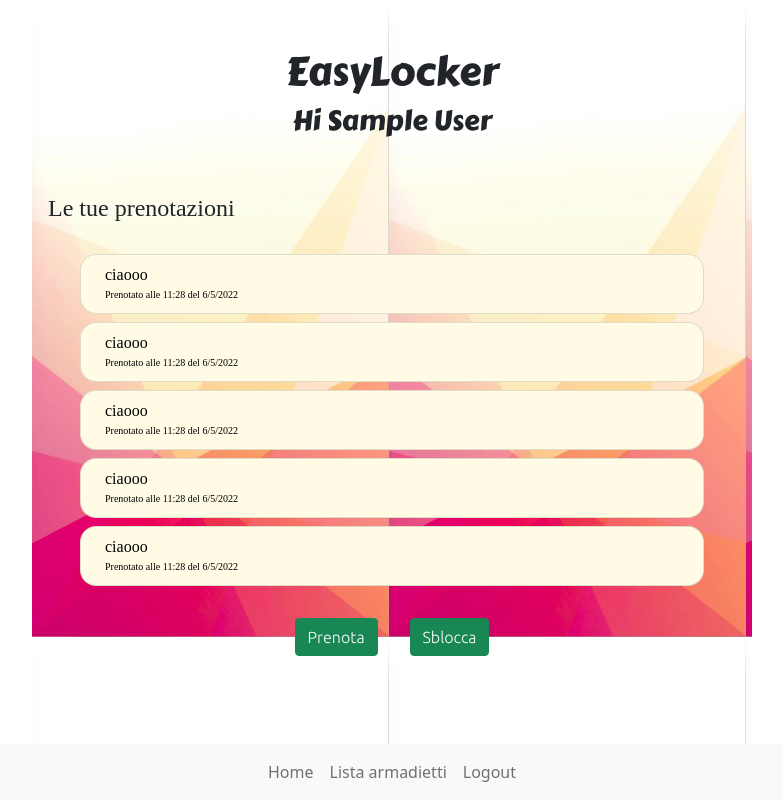
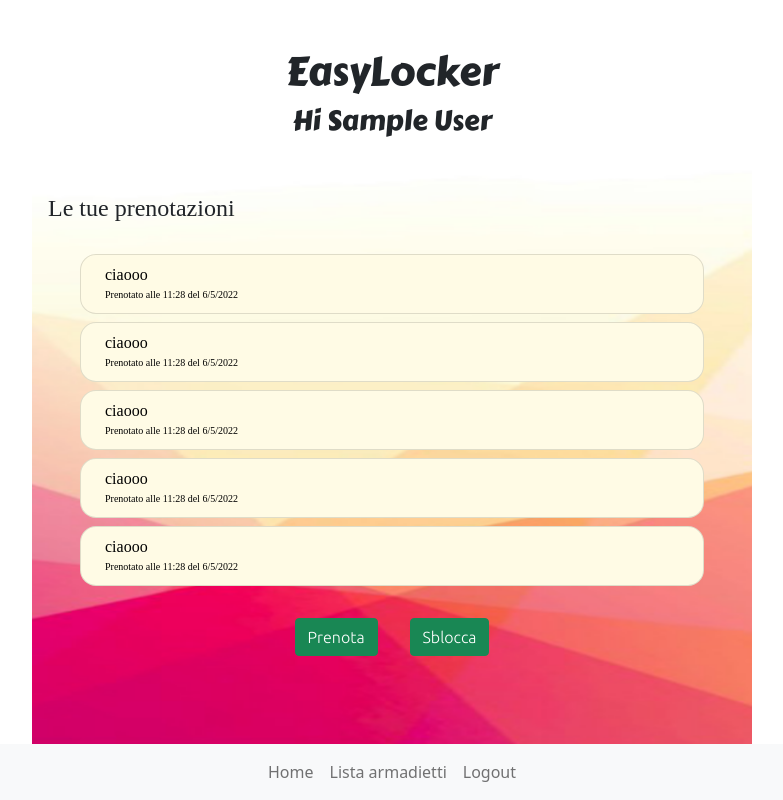
Before and after one commit to EasyLocker/web, a Vue app: page / in a window 1280 px wide. Shown: the whole page, without its empty margins (248-1031 px from the left). Built offline with nearby package versions, Linux system fonts and the light colour scheme; sample sign-in values are in the browser's storage; a web font is replaced by a local one.

Commit message:
Adjust background images

```diff
--- a/src/components/ViewLayout.vue
+++ b/src/components/ViewLayout.vue
@@ -1,5 +1,5 @@
 <template>
-  <div class="w-100 bg-easylocker overflow-hidden" :style="`background: url(${background}) `">
+  <div class="w-100 bg-easylocker overflow-hidden" :style="`background: url(${background}) fixed center no-repeat; background-size: 1000px 700px;`">
 
     <div class="title-font p-5 text-center">
       <h1>EasyLocker</h1>
@@ -46,11 +46,10 @@ export default defineComponent({
 })
 </script>
 
+//Does not work
 <style scoped>
 .bg-easylocker {
   height: 100vh;
-  background: no-repeat fixed center;
-  background-size: cover;
 
 }
 </style>
--- a/src/views/LockersView.vue
+++ b/src/views/LockersView.vue
@@ -9,8 +9,6 @@
         </b-button>
       </template>
     </b-input-group>
-
-
 
     <LockerButton v-for="locker in lockers" v-bind:key="locker._id" :name="locker.name"></LockerButton>
   </ViewLayout>
```
